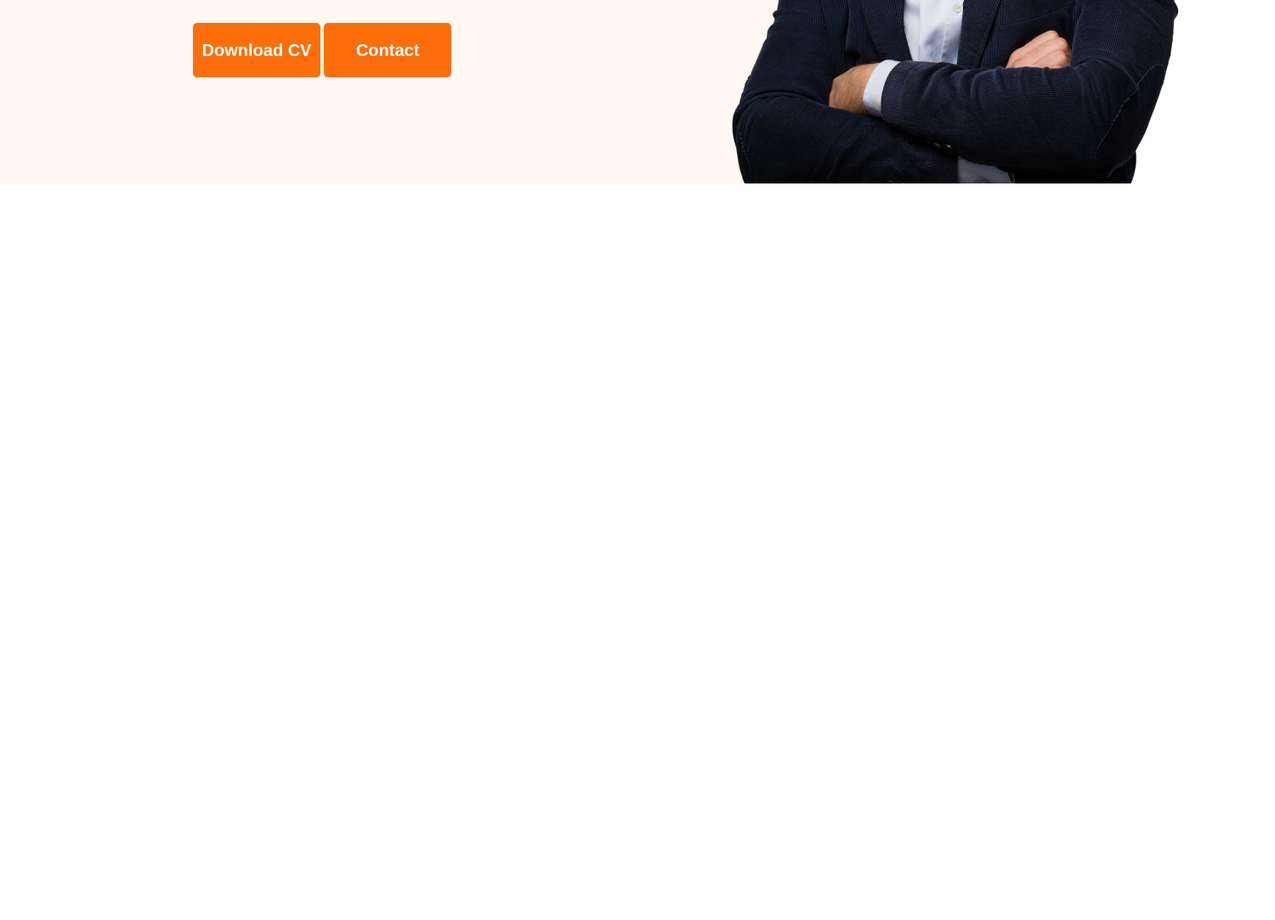
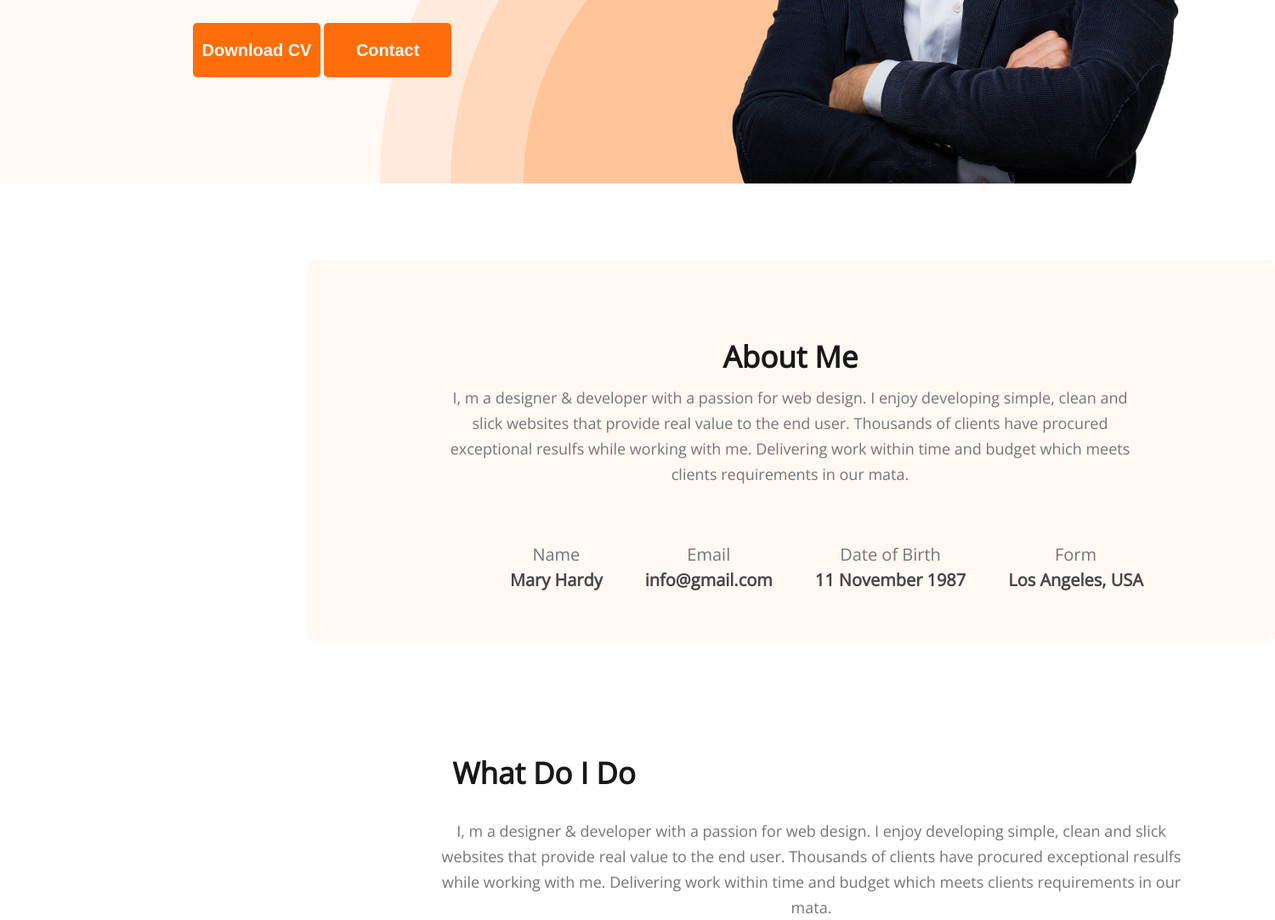
Before and after one commit to rahat404/profile.Ra, a plain HTML site: page index.html in a window 1280 px wide. Shown: the part 575-1658 px from the top of the page at 85% size, 1500 px wide, since content can reach past the window. Before the commit the page ends 800 px from the top, so only its background shows below. Drawn offline with nearby package versions, Linux system fonts and the light colour scheme.

Commit message:
second commit

```diff
--- a/index.html
+++ b/index.html
@@ -34,8 +34,37 @@
                 <button class="hire"><span class="hireme">Contact</span></button>
             </div>
             </div>
-            <img src="style/images/hardy.png" alt="pic of hardy">
+            <img class="img1" src="style/images/hardy.png" alt="pic of hardy">
         </section>
     </header>
+    <main>
+        <section class="about_me">
+            <h3 class="title1">About Me</h3>
+            <p class="p1">I, m a designer & developer with a passion for web design. I enjoy developing simple, clean and slick websites that provide real value to the end user. Thousands of clients have procured exceptional resulfs while working with me. Delivering work within time and budget which meets clients requirements in our mata.</p>
+            <div class="personinfo">
+                <div class="infoedit">
+                    <h4 class="infoi">Name</h4>
+                    <p class="info_des">Mary Hardy</p>
+                </div>
+                <div class="infoedit">
+                    <h4 class="infoi">Email</h4>
+                    <p class="info_des">info@gmail.com</p>
+                </div>
+                <div class="infoedit">
+                    <h4 class="infoi">Date of Birth</h4>
+                    <p class="info_des">11 November 1987</p>
+                </div>
+                <div class="infoedit">
+                    <h4 class="infoi">Form</h4>
+                    <p class="info_des">Los Angeles, USA</p>
+                </div>
+            </div>
+        </section>
+        <section class="what_do_i_do">
+            <h3 class="title2">What Do I Do</h3>
+            <p class="p2">I, m a designer & developer with a passion for web design. I enjoy developing simple, clean and slick websites that provide real value to the end user. Thousands of clients have procured exceptional resulfs while working with me. Delivering work within time and budget which meets clients requirements in our mata.</p>
+
+        </section>
+    </main>
 </body>
 </html>
--- a/style/nav.css
+++ b/style/nav.css
@@ -12,6 +12,10 @@ body
 .header
 {
     background: #FFF8F3;
+    background-image: url(../style/images/header_bg.png);
+    background-repeat: no-repeat;
+    background-position: bottom right;
+
 }
 .org
 {
@@ -96,3 +100,91 @@ li>a
     padding-left: 227px;
     padding-top: 30px;
 }
+.img1
+{
+    width: 584px;
+    height: 676px;
+    flex-shrink: 0;
+}
+/* main-about me */
+.about_me
+{
+    width: 1140px;
+    height: 450px;
+    flex-shrink: 0;
+    border-radius: 10px;
+    background: #FFF8F3;
+    justify-content: space-between;
+    margin-left: 360px;
+    margin-top: 90px;
+}
+.title1
+{
+    color:  #181818;
+    text-align: center;
+    font-size: 35px;
+    font-weight: 700;
+    line-height: normal;
+    padding-top: 90px;
+}
+.p1
+{
+    width: 827px;
+    color:  #757575;
+    text-align: center;
+    font-family: Open Sans;
+    font-size: 18px;
+    font-style: normal;
+    font-weight: 400;
+    line-height: 30px; /* 166.667% */
+    padding-top: 10px;
+    padding-left: 156px;
+
+}
+.personinfo
+{
+    display: flex;
+    align-items: center;
+    padding-left: 215px;
+    padding-top: 40px;
+}
+.personinfo > div
+{
+    padding: 25px;
+}
+.infoi
+{
+    color:  #757575;
+    text-align: center;
+    font-size: 20px;
+    font-weight: 400;
+    line-height: 30px; /* 150% */
+}
+.info_des
+{
+    color:  #474747;
+    font-size: 20px;
+    font-weight: 700;
+    line-height: 30px;
+}
+/* main-what_do_i_do */
+.title2
+{
+    color:  #181818;
+    text-align: center;
+    font-size: 35px;
+    font-weight: 700;
+    line-height: normal;
+    padding-top: 130px;
+}
+.p2
+{
+    width: 909px;
+    color:  #757575;
+    text-align: center;
+    font-size: 18px;
+    font-weight: 400;
+    line-height: 30px; /* 166.667% */
+    padding-top: 30px;
+    padding-left: 500px;
+}
```
